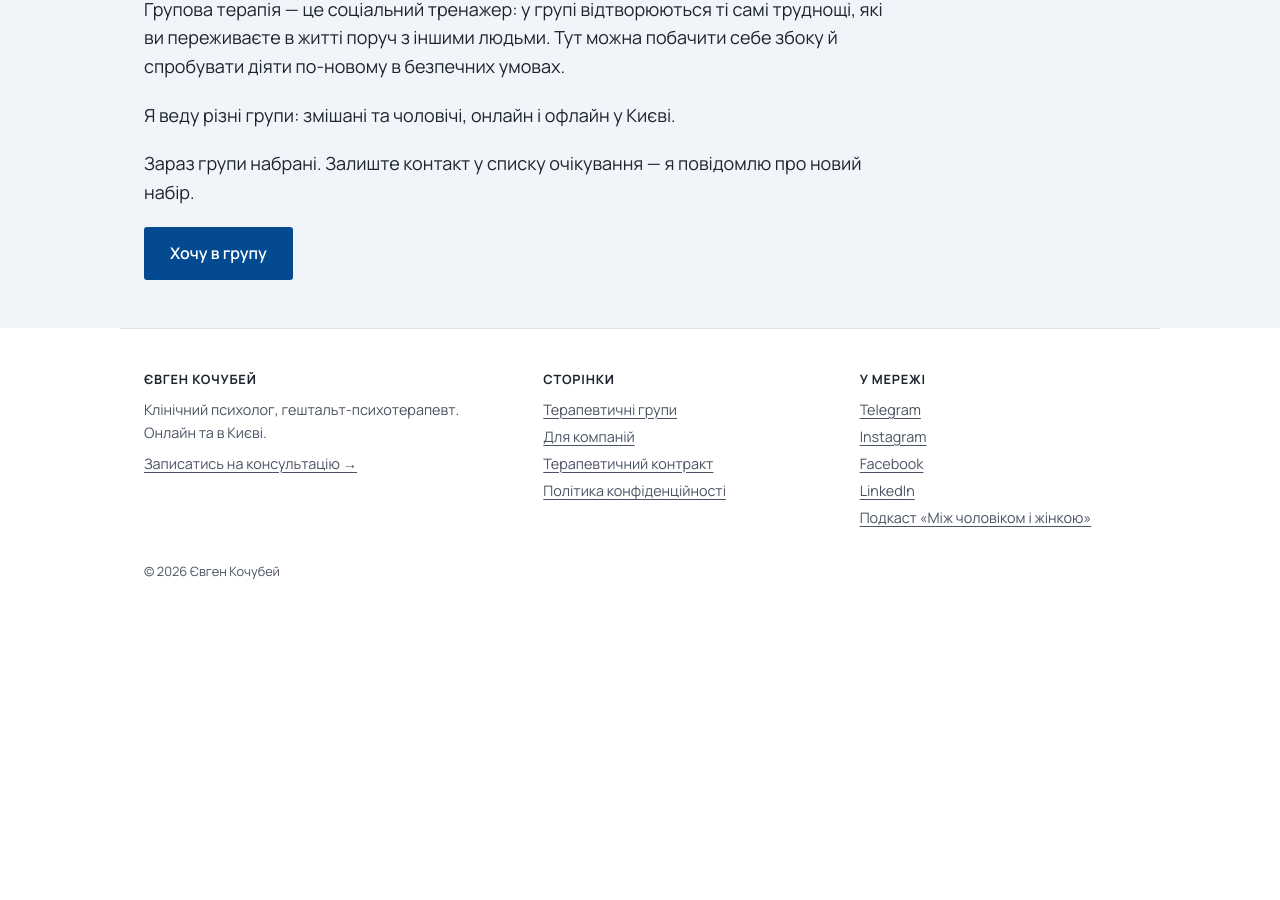
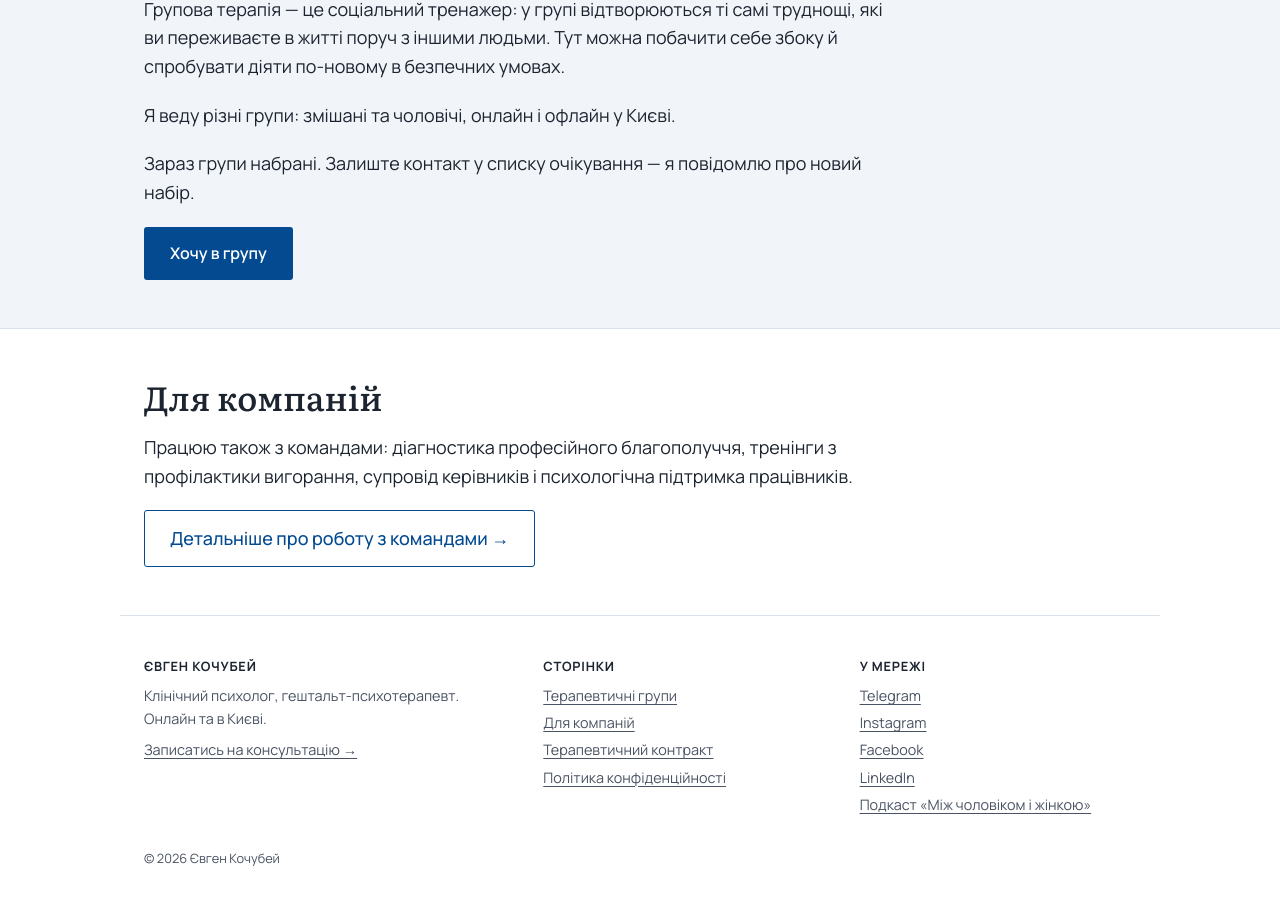
Before and after one commit to cobchik/yevhenkochubei-site, a Jekyll site: the page built from z-chym-pratsiuiu.md, in a window 1280 px wide and 900 px high, scrolled down 2306 px. Built offline with Jekyll 4.4.1, drawn with Linux system fonts in a browser that asks for light colours; before the commit the page ends 2919 px from its top, so only the background shows below that.

Commit message:
Dash fix on B2B page; short "Для компаній" section on services page
Co-Authored-By: Claude Opus 5.5 <noreply@anthropic.com>

```diff
--- a/z-chym-pratsiuiu.md
+++ b/z-chym-pratsiuiu.md
@@ -63,3 +63,13 @@ permalink: /z-chym-pratsiuiu/
     <a class="btn" href="{{ '/hrupy/' | relative_url }}">Хочу в групу</a>
   </div>
 </section>
+
+<section class="section">
+  <h2>Для компаній</h2>
+  <p>
+    Працюю також з командами: діагностика професійного благополуччя,
+    тренінги з профілактики вигорання, супровід керівників і психологічна
+    підтримка працівників.
+  </p>
+  <a class="btn-outline" href="{{ '/dlya-kompaniy/' | relative_url }}">Детальніше про роботу з командами →</a>
+</section>
```
Also changed, not shown: dlya-kompaniy.md (+1 -1 lines).
